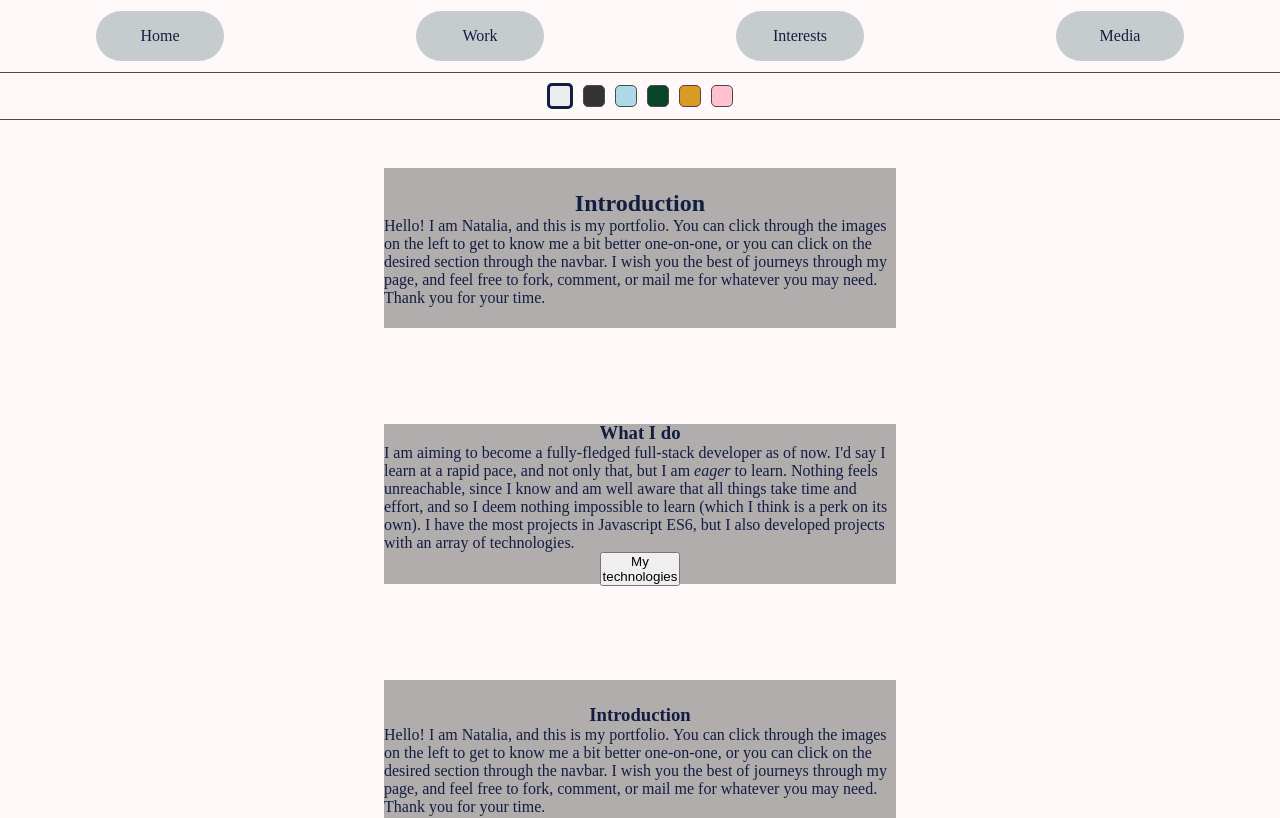
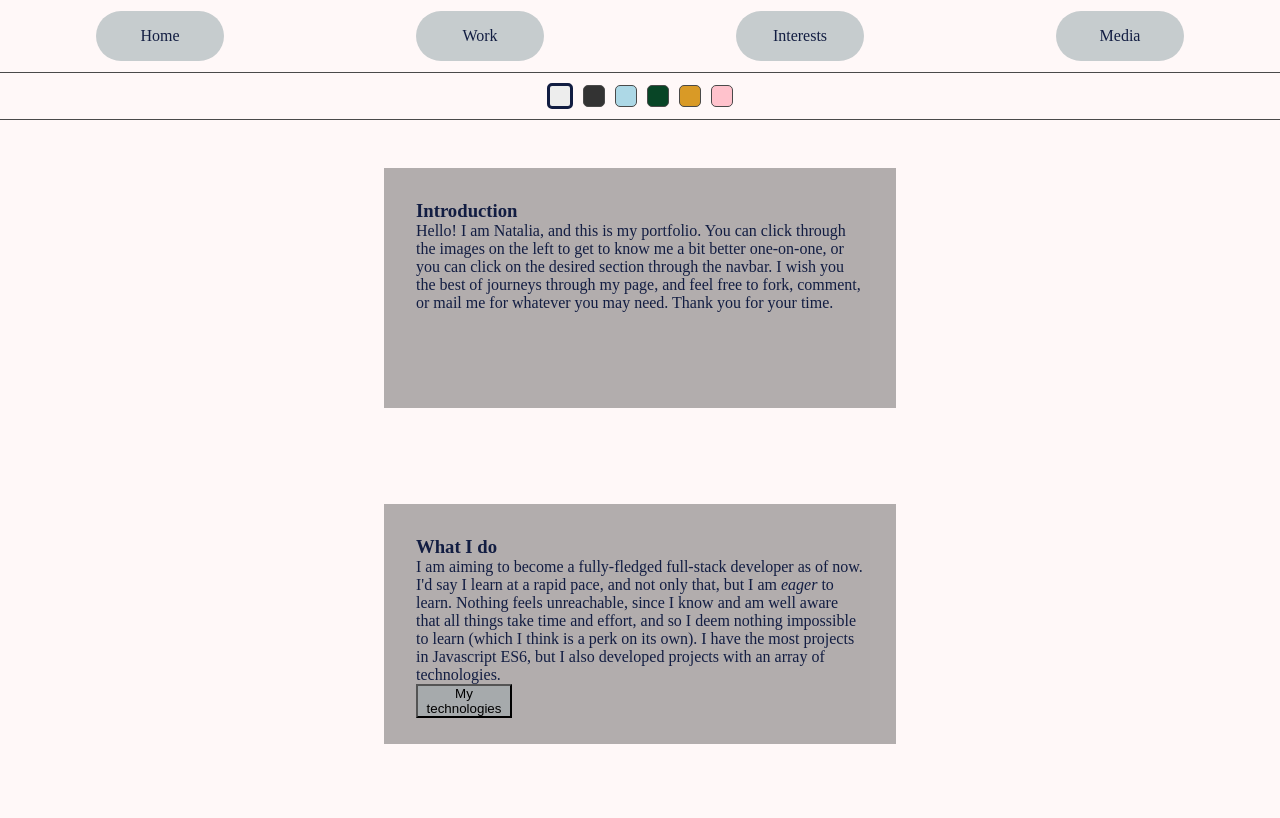
Before and after one commit to Natalia-dot/ownexercises, a React (Create React App) app in the folder typescript-project/: page / in a window 1280 px wide. Shown: the top 818 px of the page. Built offline with nearby package versions, Linux system fonts and the light colour scheme.

Commit message:
Button and theme modified

```diff
--- a/typescript-project/src/components/FlexDiv.tsx
+++ b/typescript-project/src/components/FlexDiv.tsx
@@ -4,12 +4,13 @@ import { FlexDivProps } from "../props/props";
 const StyledFlexDiv = styled.div<FlexDivProps>`
     display: flex;
     flex-direction: column;
-    align-items: center;
-    justify-content: center;
+    align-items: ${(props) => props.$align ? props.$align : 'center'};
+    justify-content: ${(props) => props.$justify ? props.$justify : 'center'};;
     width: ${(props) => props.$w ? props.$w : '90vw'};
     height: ${(props) => props.$h ? props.$h : '30vh'};
     background: rgba(0, 0, 0, 30%);
     margin: 3rem;
+    padding: 2rem;
 `
 
 export const FlexDiv = (props: FlexDivProps) => {
--- a/typescript-project/src/components/styles/Reusable/StyGeneralButton.tsx
+++ b/typescript-project/src/components/styles/Reusable/StyGeneralButton.tsx
@@ -1,8 +1,18 @@
 import styled from "styled-components";
+import { ButtonProps } from "../../../props/props";
 
-export const StyGeneralButton = styled.button`
-    width: 5rem;
-    height: 4rem;
-    background-color: ${({theme}) => theme.secondaryBackground};
-    color: ${({theme}) => theme.text};
-`
+const StyGeneralButton = styled.button<ButtonProps>`
+  width: 6rem;
+  height: 3rem;
+  background: ${({theme}) => theme.colors.backgroundDark};
+  transition: transform 0.2s, background 0.4s;
+
+  &:hover {
+  background: ${({theme}) => theme.colors.backgroundLight};
+    transform: scale(1.1);
+  }
+`;
+
+export const GeneralButton = (props: ButtonProps) => {
+  return <StyGeneralButton {...props} />;
+};
--- a/typescript-project/src/media/data.tsx
+++ b/typescript-project/src/media/data.tsx
@@ -1,5 +1,5 @@
 import { StyledButton } from "../components";
-import { StyGeneralButton } from "../components/styles";
+import { GeneralButton } from "../components/styles";
 
 export const imagesArray = [
   "https://assets.pokemon.com/assets/cms2/img/pokedex/detail/001.png",
@@ -14,7 +14,7 @@ export const imagesArray = [
 
 export const introduction = [
   {
-    title: <h2>Introduction</h2>,
+    title: <h3>Introduction</h3>,
     text: <p>Hello! I am Natalia, and this is my portfolio. You can click through the images on the left to get to know me a bit better one-on-one, or you can click on the desired section through the navbar. I wish you the best of journeys through my page, and feel free to fork, comment, or mail me for whatever you may need. Thank you for your time.</p>,
     src: "https://lh3.googleusercontent.com/proxy/dUTb-vqnuQ-wf81zWwG2t_HQJ1t_Pq2_Xmu4wcey6_0a0-MijUmkjBWPr971GeL3Nf_MkZN2_bb6OEQPtZxfKs7v5b8R61yiF55dvnGPYhd2XUXj82M8CZRZU5salKRI21Hx"
   },
@@ -22,7 +22,7 @@ export const introduction = [
     title: <h3>What I do</h3>,
     text: <p>I am aiming to become a fully-fledged full-stack developer as of now. I'd say I learn at a rapid pace, and not only that, but I am <em>eager</em> to learn. Nothing feels unreachable, since I know and am well aware that all things take time and effort, and so I deem nothing impossible to learn (which I think is a perk on its own). I have the most projects in Javascript ES6, but I also developed projects with an array of technologies.</p>,
     src: "https://lh3.googleusercontent.com/proxy/dUTb-vqnuQ-wf81zWwG2t_HQJ1t_Pq2_Xmu4wcey6_0a0-MijUmkjBWPr971GeL3Nf_MkZN2_bb6OEQPtZxfKs7v5b8R61yiF55dvnGPYhd2XUXj82M8CZRZU5salKRI21Hx",
-    extra: <StyGeneralButton>My technologies</StyGeneralButton>
+    extra: <GeneralButton>My technologies</GeneralButton>
   },
   {
     title: <h3>Introduction</h3>,
--- a/typescript-project/src/pages/Home/Home.tsx
+++ b/typescript-project/src/pages/Home/Home.tsx
@@ -9,7 +9,7 @@ export const Home = () => {
 <>
 <FullScreenDiv>
 {introduction.map((item) => (
-  <FlexDiv $w='40vw' $h='20vh'>
+  <FlexDiv $w='40vw' $h='30vh' $justify='left' $align='start'>
   {item.title}
   {item.text}
   {item.extra && item.extra}
--- a/typescript-project/src/styles/Global.ts
+++ b/typescript-project/src/styles/Global.ts
@@ -17,10 +17,12 @@ min-height: 100vh;
 main{
   width: 100vw;
   min-height: 76vh;
+
 }
 
 
 body {
+  overflow-x: hidden;
   width: 100vw;
   min-height: 100vh;
   background-color: ${({ theme }) => theme.colors.background};
--- a/typescript-project/src/styles/Theme.tsx
+++ b/typescript-project/src/styles/Theme.tsx
@@ -3,6 +3,8 @@ export const light = {
     colors: {
       background: "		#fff8f8",
       secondaryBackground: "#c6ccce",
+      backgroundLight: "#e2e4e5",
+      backgroundDark: "#a6aaac",
       text: "#121d42",
       border: "	#4a4a4a",
       accent: "		#1c666e"
@@ -14,6 +16,8 @@ export const light = {
     colors: {
       background: "#111111",
       secondaryBackground: "#343434",
+      backgroundLight: "#787878",
+      backgroundDark: "#101010",
       text: "#f1faee",
       border: "#8d99ae",
       accent: "#7c162e"
@@ -25,6 +29,8 @@ export const light = {
     colors: {
       background: "#cae9ff",
       secondaryBackground: "#5fa8d3",
+      backgroundLight: "#a9cfe5",
+      backgroundDark: "#2987bd",
       text: "#000814",
       border: "#0353a4",
       accent: "#ffd60a"
@@ -36,6 +42,8 @@ export const light = {
     colors: {
       background: "#d9ed92",
       secondaryBackground: "#99d98c",
+      backgroundLight: "#c3ebbb",
+      backgroundDark: "#72d65e",
       text: "#184e77",
       border: "#168aad",
       accent: "#ff9b85"
@@ -47,6 +55,8 @@ export const light = {
     colors: {
       background: "rgb(237, 224, 212)",
       secondaryBackground: "rgb(221, 184, 146)",
+      backgroundLight: "rgb(236, 208, 180)",
+      backgroundDark: "rgb(218, 159, 101)",
       text: "rgb(76,51,34)",
       border: "rgb(176, 137, 104)",
       accent: "rgb(204, 213, 174)"
@@ -58,6 +68,8 @@ export const light = {
     colors: {
       background: "rgba(255, 232, 250, 1)",
       secondaryBackground: "rgba(255, 164, 179, 1)",
+      backgroundLight: "#ffeff1",
+      backgroundDark: "#f87a8f",
       text: "rgba(93, 29, 40, 1)",
       border: "rgba(255, 135, 183, 1)",
       accent: "rgba(245, 0, 118, 1"
```
Also changed, not shown: typescript-project/src/props/props.tsx (+9 -0 lines).
